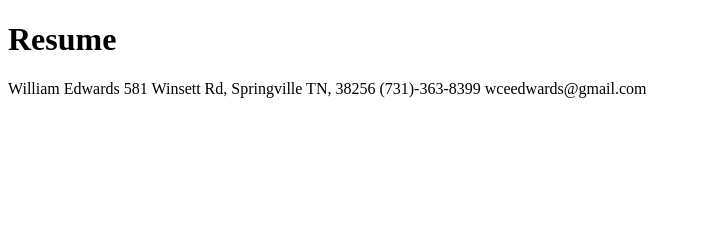
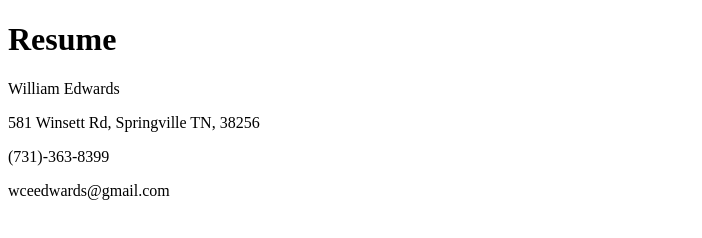
Before and after one commit to ColeE1207/ColeE1207, a plain HTML site: page HTML.html in a window 1280 px wide. Shown: the whole page, without its empty margins (0-702 px from the left). Drawn offline with Linux system fonts and the light colour scheme.

Commit message:
changes <b> to <p>

```diff
--- a/HTML.html
+++ b/HTML.html
@@ -2,9 +2,9 @@
 <html>
     <body>
         <h1>Resume</h1>
-        <b1>William Edwards</b1>
-        <b1>581 Winsett Rd, Springville TN, 38256</b1>
-        <b1>(731)-363-8399</b1>
-        <b1>wceedwards@gmail.com</b1>
+        <p1>William Edwards</p1>
+        <p>581 Winsett Rd, Springville TN, 38256</p1>
+        <p>(731)-363-8399</p1>
+        <p>wceedwards@gmail.com</p1>
     </body>
 </html>
```
